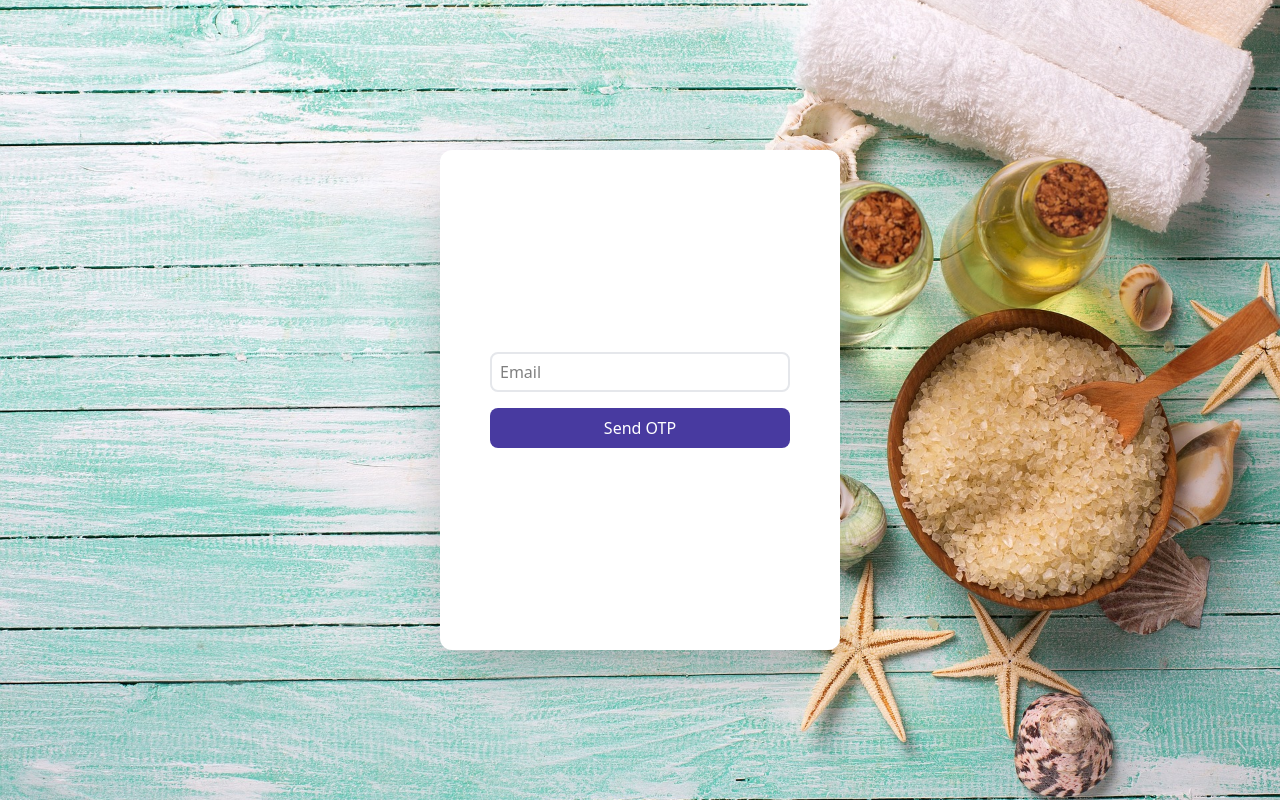
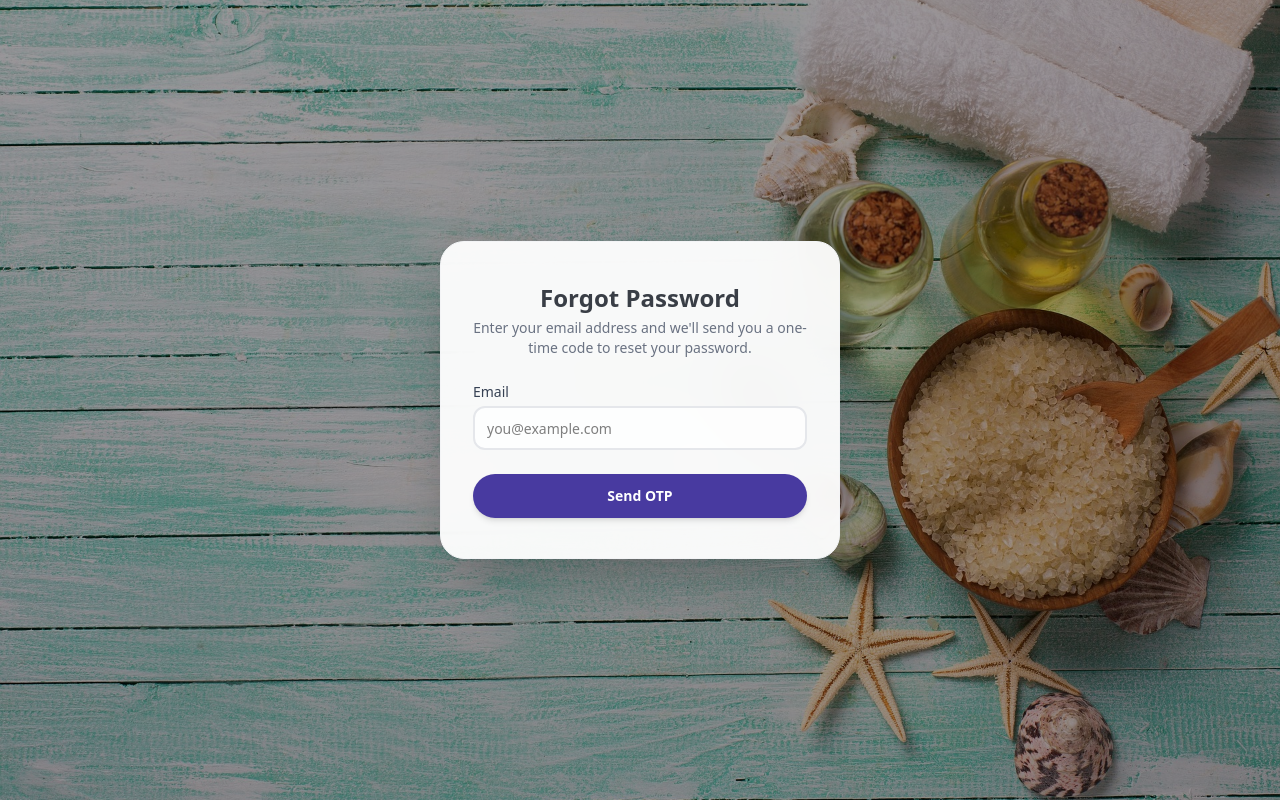
Before and after one commit to VishishtaDilsara/CBC-Frontend, a React app: page /forget in a window 1280 px wide. Built offline with nearby package versions, Linux system fonts and the light colour scheme; no server answers; the HTML template or start-up script is replaced by a standard one.

Commit message:
forget password linked

```diff
--- a/src/pages/forgetPassword.jsx
+++ b/src/pages/forgetPassword.jsx
@@ -59,68 +59,118 @@ export default function ForgetPasswordPage() {
   }
 
   return (
-    <div className="w-full h-screen flex justify-center items-center bg-[url('/login.jpg')] bg-center bg-cover ">
-      {otpSent ? (
-        <div className="w-[400px] h-[500px] bg-white shadow-2xl rounded-xl flex flex-col justify-center items-center p-4 gap-2">
+    <div className="w-full h-screen bg-[url('/login.jpg')] bg-center bg-cover flex items-center justify-center">
+      {/* dark overlay */}
+      <div className="w-full h-full bg-black/40 absolute inset-0" />
+
+      <div className="relative z-10 w-full max-w-md px-6">
+        <div className="bg-white/95 backdrop-blur-xl rounded-3xl shadow-2xl px-8 py-10 flex flex-col items-center border border-gray-100">
+          {!otpSent ? (
+            <>
+              <h1 className="text-2xl font-semibold text-secondary mb-1">
+                Forgot Password
+              </h1>
+              <p className="text-sm text-gray-500 mb-6 text-center">
+                Enter your email address and we&apos;ll send you a one-time code
+                to reset your password.
+              </p>
+
+              <div className="w-full mb-4">
+                <label className="block text-sm font-medium text-gray-700 mb-1">
+                  Email
+                </label>
+                <input
+                  type="email"
+                  placeholder="you@example.com"
+                  value={email}
+                  onChange={(e) => setEmail(e.target.value)}
+                  className="w-full h-11 px-3 rounded-xl border-2 border-gray-200 text-sm
+                             bg-white/80 focus:outline-none focus:ring-2 focus:ring-accent focus:border-accent transition-all duration-300"
+                />
+              </div>
+
+              <button
+                className="w-full h-11 bg-accent text-white rounded-full mt-2 text-sm font-semibold
+                           hover:bg-accent/90 shadow-md active:scale-95 transition-all duration-200"
+                onClick={sendOtp}
+              >
+                Send OTP
+              </button>
+            </>
+          ) : (
+            <>
+              <h1 className="text-2xl font-semibold text-secondary mb-1">
+                Reset Your Password
+              </h1>
+              <p className="text-sm text-gray-500 mb-6 text-center">
+                We&apos;ve sent an OTP to{" "}
+                <span className="font-semibold">{email}</span>. Enter it below
+                along with your new password.
+              </p>
+
+              {/* OTP */}
+              <div className="w-full mb-3">
+                <label className="block text-sm font-medium text-gray-700 mb-1">
+                  One-Time Password (OTP)
+                </label>
                 <input
                   type="text"
-            placeholder="Enter your OTP"
+                  placeholder="Enter the OTP"
                   value={otp}
-            onChange={(e) => {
-              setOtp(e.target.value);
-            }}
-            className="w-[300px] h-[40px] border-2 border-gray-200 rounded-lg px-2 focus:outline-none focus:border-secondary transition-all duration-300"
+                  onChange={(e) => setOtp(e.target.value)}
+                  className="w-full h-11 px-3 rounded-xl border-2 border-gray-200 text-sm
+                             focus:outline-none focus:ring-2 focus:ring-accent focus:border-accent transition-all duration-300"
                 />
+              </div>
+
+              {/* New Password */}
+              <div className="w-full mb-3">
+                <label className="block text-sm font-medium text-gray-700 mb-1">
+                  New Password
+                </label>
                 <input
                   type="password"
                   placeholder="New Password"
                   value={newPassword}
-            onChange={(e) => {
-              setNewPassword(e.target.value);
-            }}
-            className="w-[300px] h-[40px] border-2 border-gray-200 rounded-lg px-2 focus:outline-none focus:border-secondary transition-all duration-300"
+                  onChange={(e) => setNewPassword(e.target.value)}
+                  className="w-full h-11 px-3 rounded-xl border-2 border-gray-200 text-sm
+                             focus:outline-none focus:ring-2 focus:ring-accent focus:border-accent transition-all duration-300"
                 />
+              </div>
+
+              {/* Confirm Password */}
+              <div className="w-full mb-4">
+                <label className="block text-sm font-medium text-gray-700 mb-1">
+                  Confirm Password
+                </label>
                 <input
                   type="password"
                   placeholder="Confirm Password"
                   value={confirmPassword}
-            onChange={(e) => {
-              setConfirmPassword(e.target.value);
-            }}
-            className="w-[300px] h-[40px] border-2 border-gray-200 rounded-lg px-2 focus:outline-none focus:border-secondary transition-all duration-300"
+                  onChange={(e) => setConfirmPassword(e.target.value)}
+                  className="w-full h-11 px-3 rounded-xl border-2 border-gray-200 text-sm
+                             focus:outline-none focus:ring-2 focus:ring-accent focus:border-accent transition-all duration-300"
                 />
+              </div>
+
               <button
-            className="w-[300px] h-[40px] bg-accent text-white rounded-lg mt-4 hover:bg-secondary transition-all duration-300"
+                className="w-full h-11 bg-accent text-white rounded-full text-sm font-semibold
+                           hover:bg-accent/90 shadow-md active:scale-95 transition-all duration-200"
                 onClick={verifyOtp}
               >
-            Verify OTP
+                Verify OTP & Reset Password
               </button>
+
               <button
-            className="w-[300px] h-[40px] bg-accent text-white rounded-lg mt-4 hover:bg-secondary transition-all duration-300"
+                className="w-full h-10 mt-3 text-xs font-semibold text-accent hover:underline"
                 onClick={sendOtp}
               >
                 Resend OTP
               </button>
+            </>
+          )}
         </div>
-      ) : (
-        <div className="w-[400px] h-[500px] bg-white shadow-2xl rounded-xl flex flex-col justify-center items-center p-4">
-          <input
-            type="email"
-            placeholder="Email"
-            value={email}
-            onChange={(e) => {
-              setEmail(e.target.value);
-            }}
-            className="w-[300px] h-[40px] border-2 border-gray-200 rounded-lg px-2 focus:outline-none focus:border-secondary transition-all duration-300"
-          />
-          <button
-            className="w-[300px] h-[40px] bg-accent text-white rounded-lg mt-4 hover:bg-secondary transition-all duration-300"
-            onClick={sendOtp}
-          >
-            Send OTP
-          </button>
       </div>
-      )}
     </div>
   );
 }
--- a/src/pages/login.jsx
+++ b/src/pages/login.jsx
@@ -98,7 +98,7 @@ export default function LoginPage() {
           </div>
 
           {/* Password */}
-          <div className="w-full mb-6">
+          <div className="w-full mb-3">
             <label className="block text-sm font-medium text-gray-700 mb-1">
               Password
             </label>
@@ -112,6 +112,14 @@ export default function LoginPage() {
               className="w-full h-11 px-3 rounded-xl border border-gray-300 text-sm
                          bg-white/80 focus:outline-none focus:ring-2 focus:ring-accent focus:border-accent"
             />
+          </div>
+          <div className="w-full flex justify-end mb-6">
+            <span
+              className="text-xs text-accent font-semibold cursor-pointer hover:underline"
+              onClick={() => navigate("/forget")}
+            >
+              Forgot Password?
+            </span>
           </div>
 
           {/* Login button */}
```
Lines whose indentation alone changed are shown as unchanged.
